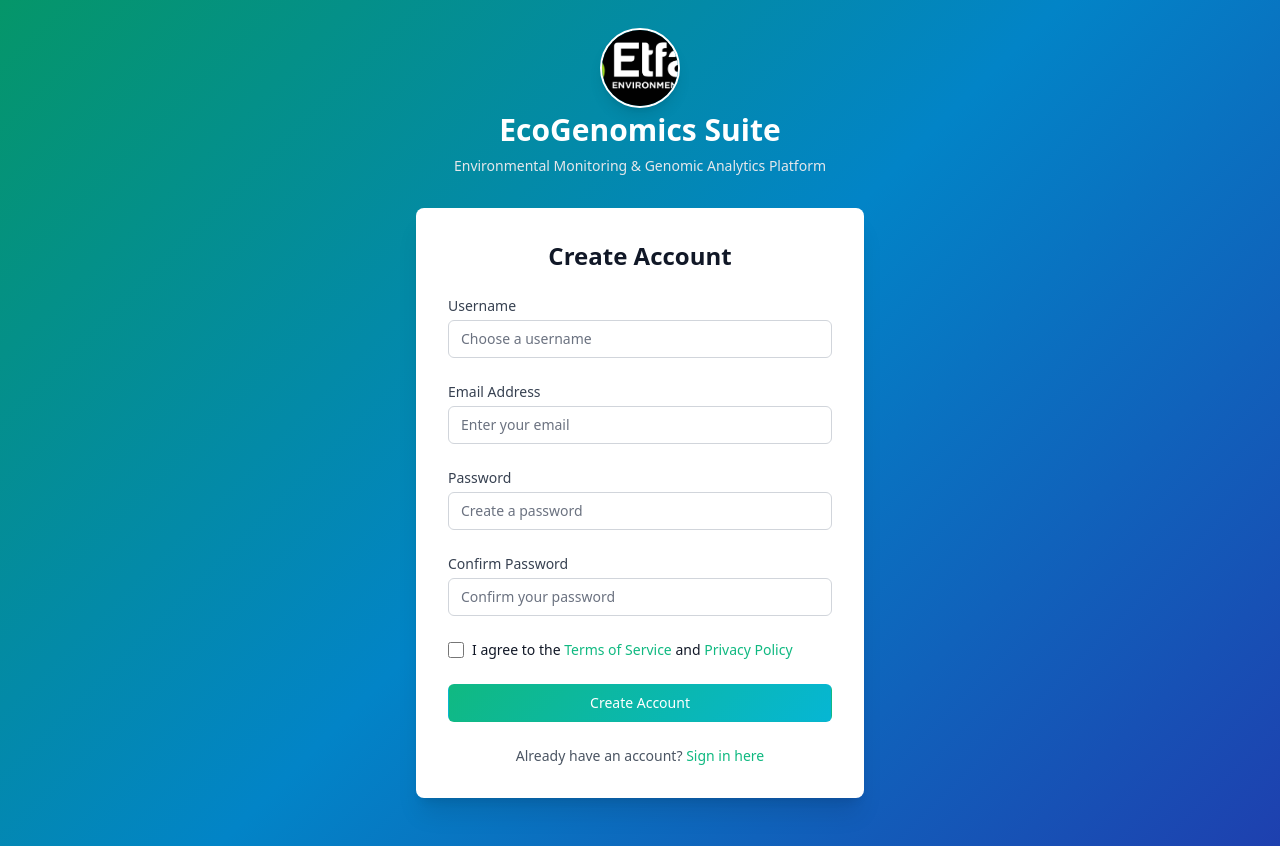
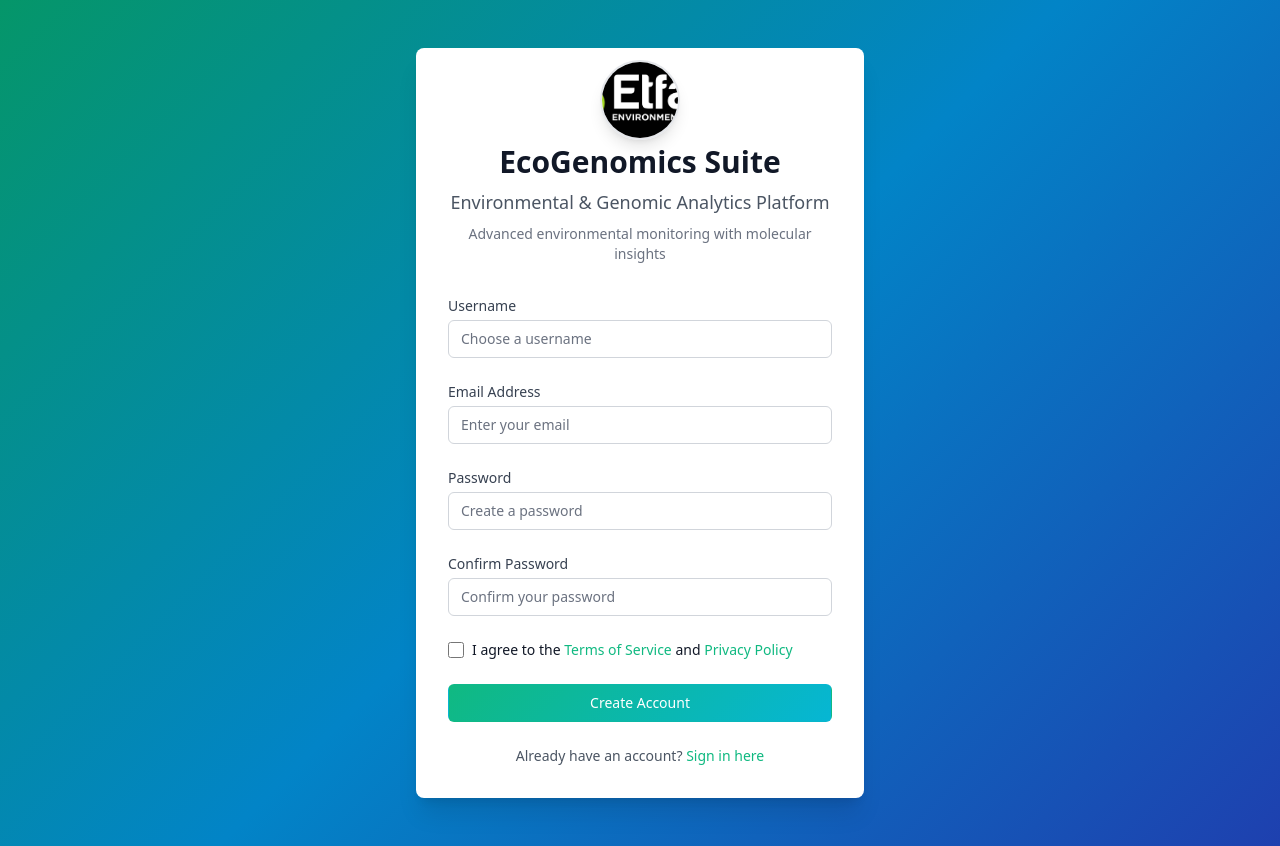
Before and after one commit to TSOlami/etfashecogenomics-web, a Django app: page /signup/ in a window 1280 px wide. Run offline with Django 4.2, Linux system fonts and the light colour scheme; some libraries are stand-ins or nearby versions.

Commit message:
Fix Login and Signup Page Layout to Match Demo

```diff
--- a/app/templates/dashboard/signup.html
+++ b/app/templates/dashboard/signup.html
@@ -6,23 +6,22 @@
 {% block content %}
 <div class="min-h-screen gradient-bg flex items-center justify-center py-12 px-4 sm:px-6 lg:px-8">
     <div class="max-w-md w-full space-y-8">
-        <div>
-            <div class="flex justify-center">
+        <div class="bg-white rounded-lg shadow-xl p-8">
+            <!-- Logo Section -->
+            <div class="flex justify-center mb-6">
                 <div class="etfash-logo">
-                    <img src="{% static 'images/etfash-logo.jpeg' %}" alt="ETFASH Logo" class="w-20 h-20 rounded-full object-cover border-2 border-white shadow-lg hover:scale-105 transition-transform duration-200">
+                    <img src="{% static 'images/etfash-logo.jpeg' %}" alt="ETFASH Logo" class="w-20 h-20 rounded-full object-cover border-2 border-gray-200 shadow-lg hover:scale-105 transition-transform duration-200">
                 </div>
             </div>
-            <h2 class="mt-6 text-center text-3xl font-extrabold text-white">
-                EcoGenomics Suite
-            </h2>
-            <p class="mt-2 text-center text-sm text-gray-200">
-                Environmental Monitoring & Genomic Analytics Platform
-            </p>
-        </div>
 
-        <div class="bg-white rounded-lg shadow-xl p-8">
-            <h3 class="text-2xl font-bold text-gray-900 mb-6 text-center">Create Account</h3>
+            <!-- Title and Description -->
+            <div class="text-center mb-8">
+                <h1 class="text-3xl font-bold text-gray-900 mb-2">EcoGenomics Suite</h1>
+                <p class="text-lg text-gray-600 mb-2">Environmental & Genomic Analytics Platform</p>
+                <p class="text-sm text-gray-500">Advanced environmental monitoring with molecular insights</p>
+            </div>
 
+            <!-- Messages -->
             {% if messages %}
                 {% for message in messages %}
                     <div class="mb-4 p-4 rounded-md {% if message.tags == 'error' %}bg-red-50 border border-red-200{% elif message.tags == 'success' %}bg-green-50 border border-green-200{% else %}bg-blue-50 border border-blue-200{% endif %}">
@@ -50,6 +49,7 @@
                 {% endfor %}
             {% endif %}
 
+            <!-- Signup Form -->
             <form method="post" class="space-y-6">
                 {% csrf_token %}
                 <div>
```
Also changed, not shown: app/templates/dashboard/login.html (+12 -12 lines).
